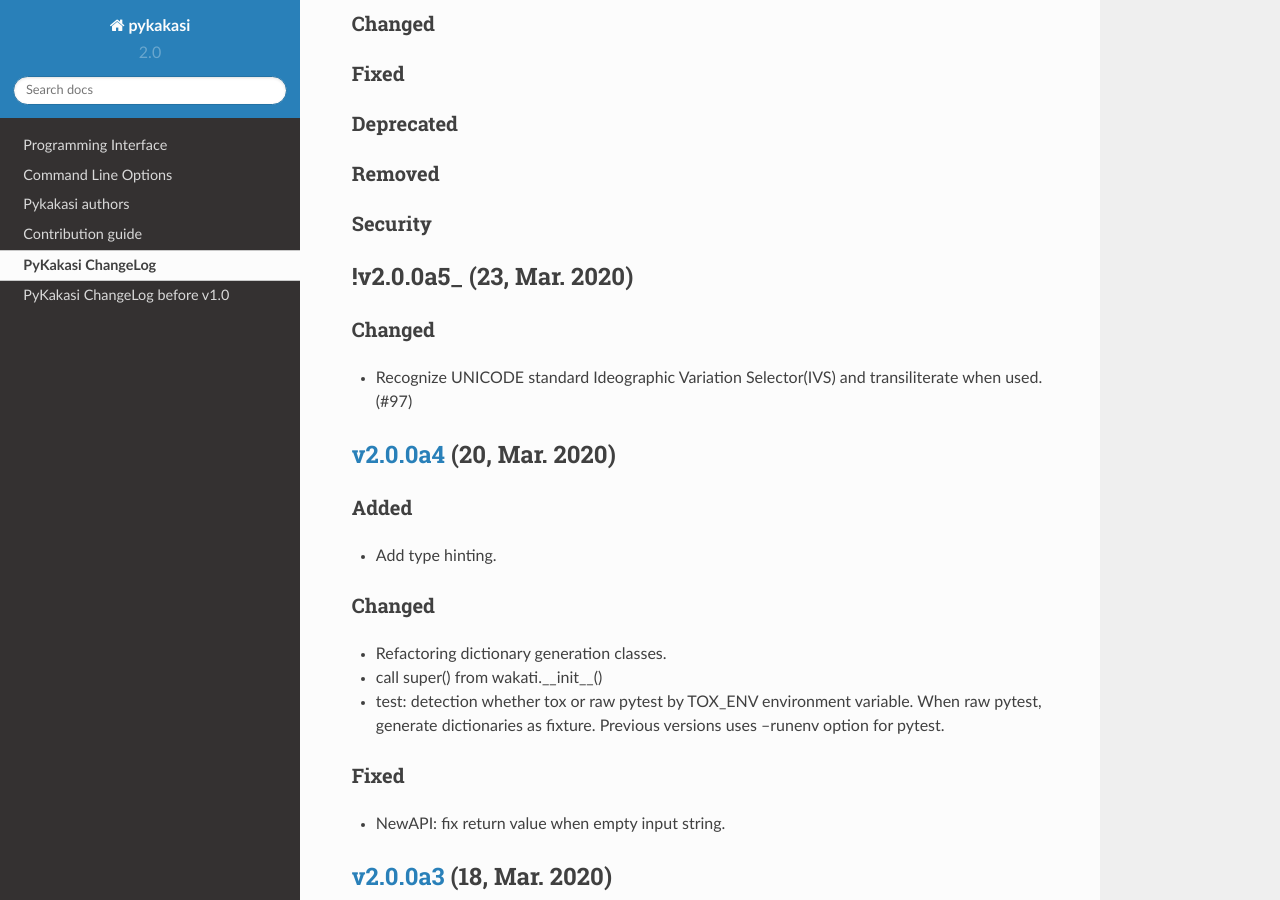
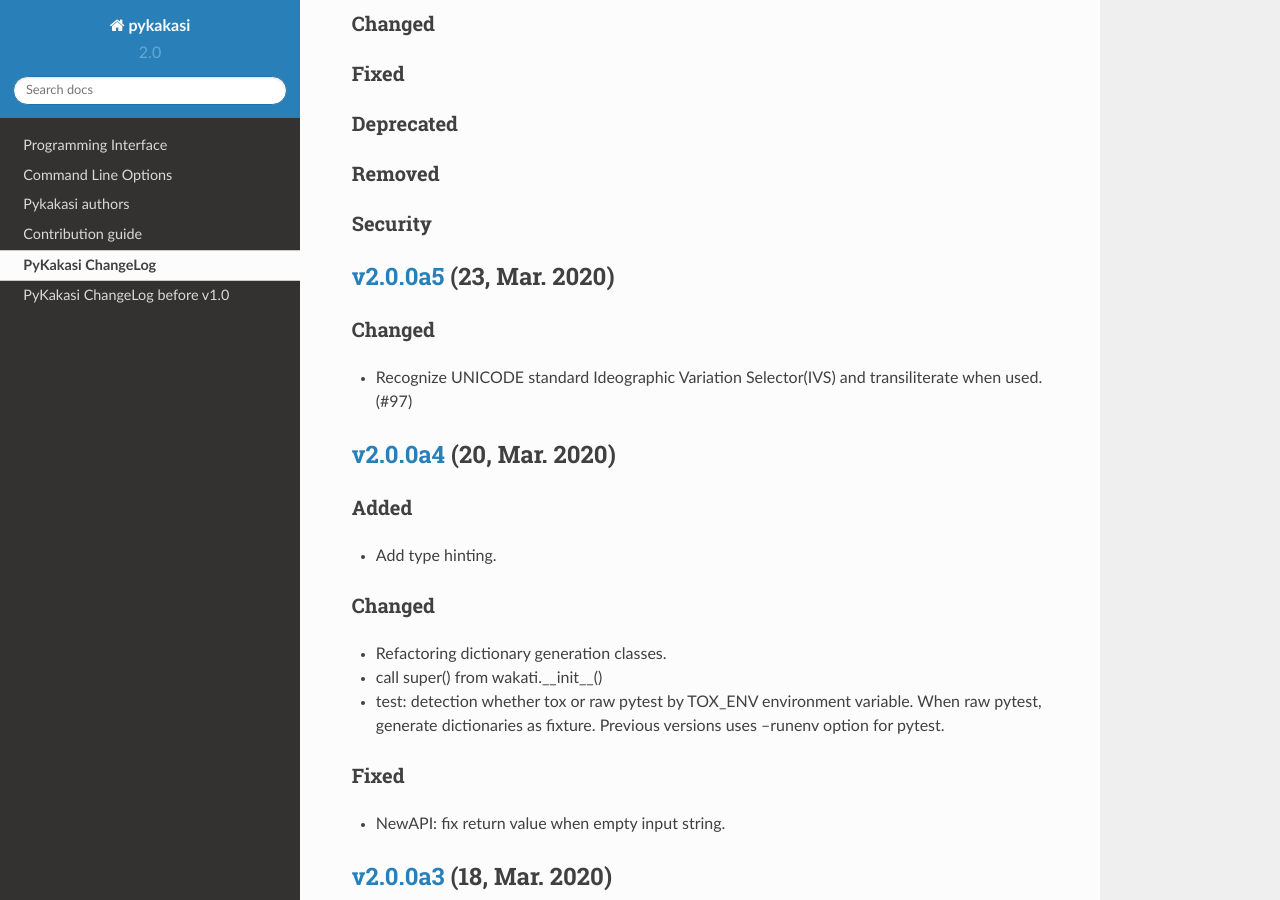
Before and after one commit to miurahr/pykakasi, a Sphinx documentation site: the page built from docs/changes.rst, in a window 1280 px wide and 900 px high, scrolled down 304 px. Built offline with Sphinx 7.4.7 and the Read the Docs theme 2.0.0, drawn with Linux system fonts in a browser that asks for light colours.

```diff
--- a/CHANGELOG.rst
+++ b/CHANGELOG.rst
@@ -25,8 +25,8 @@ Removed
 Security
 --------
 
-!v2.0.0a5_ (23, Mar. 2020)
-==========================
+v2.0.0a5_ (23, Mar. 2020)
+=========================
 
 Changed
 -------
@@ -168,7 +168,7 @@ Fixed
 
 
 .. _Unreleased: https://github.com/miurahr/pykakasi/compare/v2.0.0a5...HEAD
-.. _!v2.0.0a5: https://github.com/miurahr/pykakasi/compare/v2.0.0a4...v2.0.0a5
+.. _v2.0.0a5: https://github.com/miurahr/pykakasi/compare/v2.0.0a4...v2.0.0a5
 .. _v2.0.0a4: https://github.com/miurahr/pykakasi/compare/v2.0.0a3...v2.0.0a4
 .. _v2.0.0a3: https://github.com/miurahr/pykakasi/compare/v2.0.0a2...v2.0.0a3
 .. _v2.0.0a2: https://github.com/miurahr/pykakasi/compare/v2.0.0a1...v2.0.0a2
--- a/docs/conf.py
+++ b/docs/conf.py
@@ -80,10 +80,8 @@ gettext_auto_build = True
 locale_dirs = ['locale/']
 
 linkcheck_ignore = [
-    'https://github.com/miurahr/pykakasi/compare/.*...HEAD'
+    'https://github.com/miurahr/pykakasi/compare/v2.*'
 ]
-
-linkcheck_anchors_ignore = ["^!"]
 
 # -- Options for HTML output -------------------------------------------------
 
```
